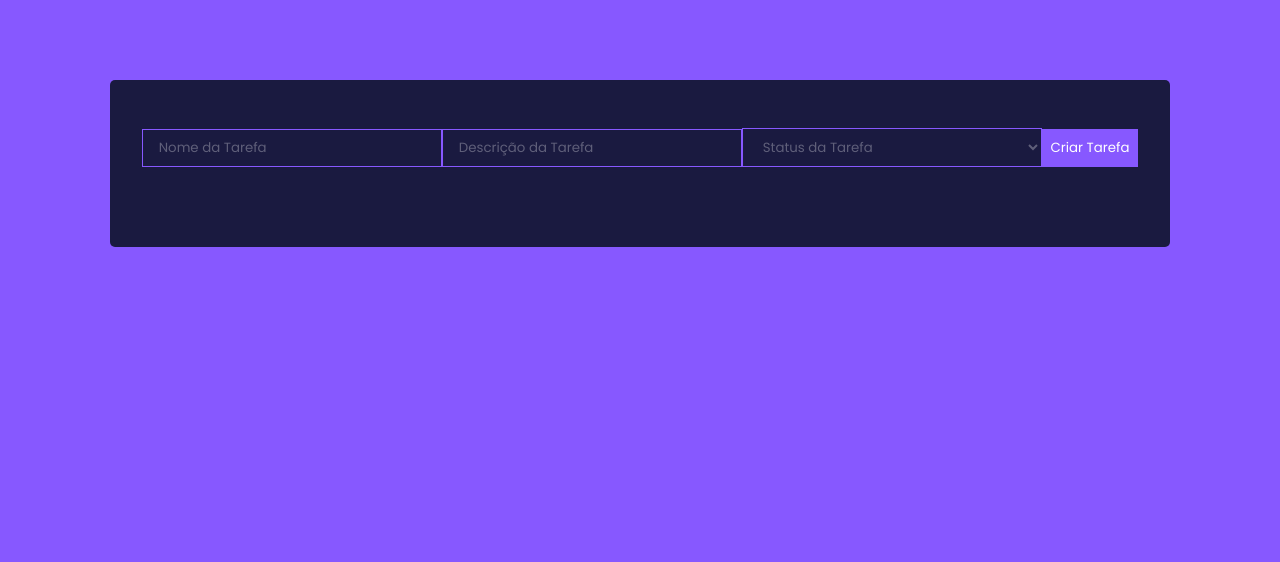
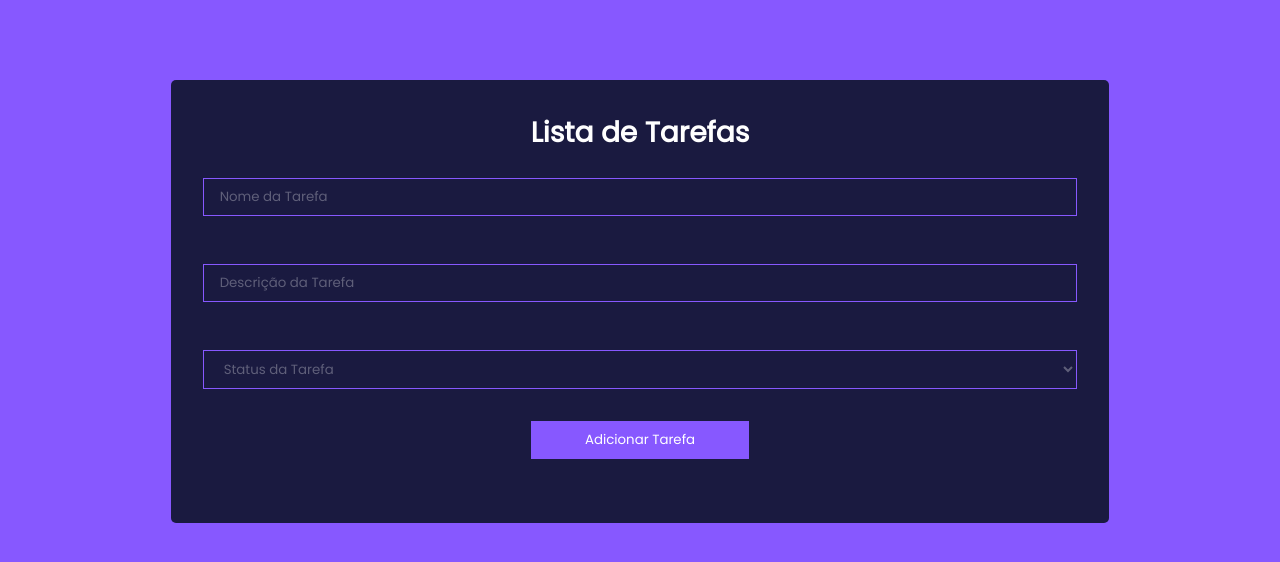
Before and after one commit to allaf-ramon/TodoListApp, a React (Create React App) app in the folder frontend/: page / in a window 1280 px wide. Shown: the top 562 px of the page. Built offline with nearby package versions, Linux system fonts and the light colour scheme.

Commit message:
refactor: update Task components; replace TaskDetail with TaskDetails, add Task component, and modify TaskForm button text

```diff
--- a/frontend/src/App.css
+++ b/frontend/src/App.css
@@ -44,7 +44,7 @@ h1 {
     padding: 0.5rem 1rem;
     margin-top: 1rem;
     margin-bottom: 2rem;
-    width: 300px;
+    width: 100%;
     color: #fff;
 }
 
@@ -68,6 +68,8 @@ h1 {
     border: none;
     padding: 0.55rem;
     cursor: pointer;
+    margin-bottom: 1rem;
+    width: 25%;
 }
 
 .Task {
--- /dev/null
+++ b/frontend/src/components/Task.js
@@ -0,0 +1,11 @@
+import React from 'react';
+
+export const Task = ({ task }) => {
+    return (
+        <div className='Task'>
+            <p>{task.title}</p>
+        </div>
+    );
+};
+
+export default Task;
--- a/frontend/src/components/TaskForm.js
+++ b/frontend/src/components/TaskForm.js
@@ -24,7 +24,7 @@ export const TaskForm = ({ createTask }) => {
                 <option value='IN_PROGRESS'>Em Andamento</option>
                 <option value='COMPLETED'>Completa</option>
             </select>
-            <button type='submit' className='task-btn'>Criar Tarefa</button>
+            <button type='submit' className='task-btn'>Adicionar Tarefa</button>
         </form>
     );
 };
--- a/frontend/src/components/TaskWrapper.js
+++ b/frontend/src/components/TaskWrapper.js
@@ -1,5 +1,6 @@
 import React from 'react';
 import TaskForm from './TaskForm';
+import Task from './Task';
 
 export const TaskWrapper = () => {
     const [tasks, setTasks] = React.useState([]);
@@ -29,7 +30,11 @@ export const TaskWrapper = () => {
 
     return (
         <div className='TaskWrapper'>
+            <h1>Lista de Tarefas</h1>
             <TaskForm createTask={createTask} />
+            {tasks.map((task) => (
+                <Task key={task.id} task={task} />
+            ))}
         </div>
     );
 };
```
Also changed, not shown: frontend/src/components/TaskDetail.js (deleted, +0 -11 lines), frontend/src/components/TaskDetails.js (added, +9 -0 lines), frontend/src/components/TaskList.js (deleted, +0 -11 lines).
